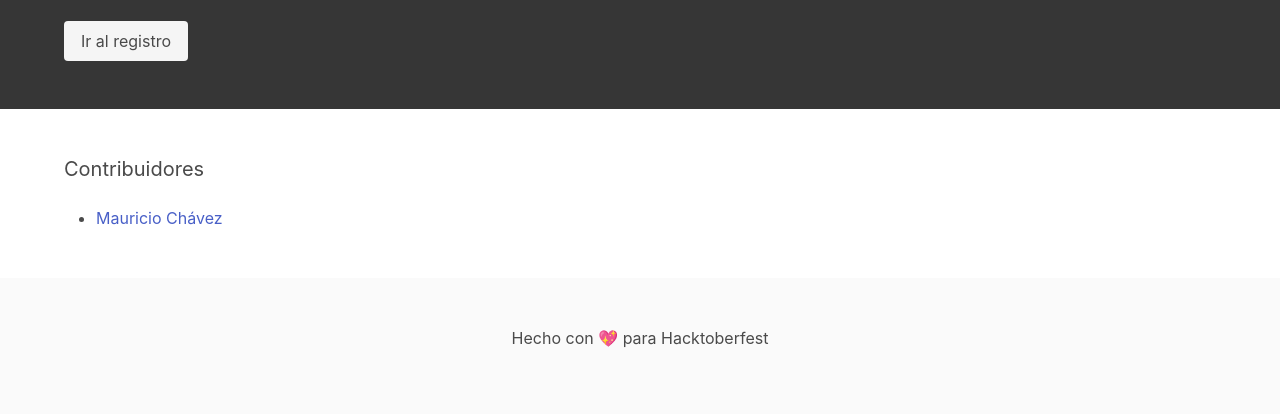
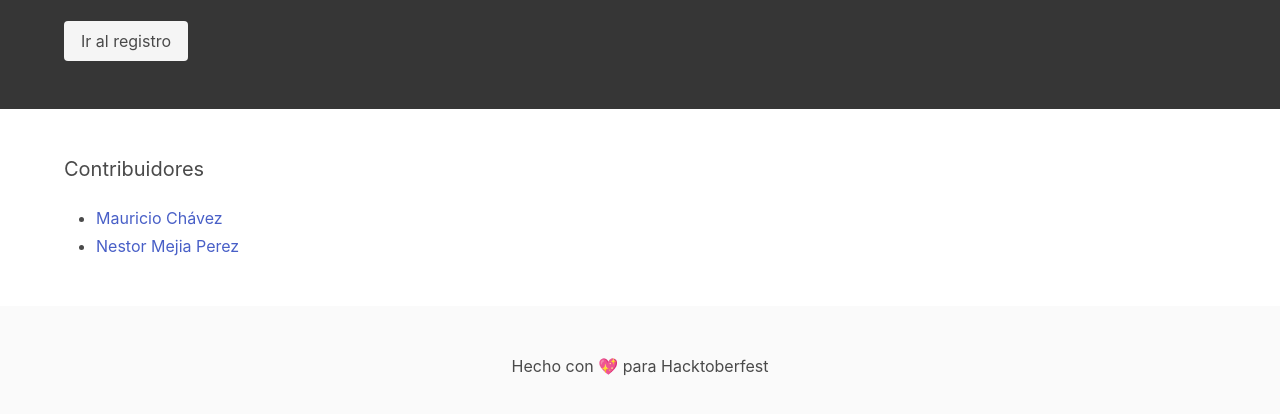
Before and after one commit to mauricio-chavez/hacktoberfest-2020-starter, a plain HTML site: page index.html in a window 1280 px wide. Shown: the part 116-530 px from the top of the page. Drawn offline with nearby package versions, Linux system fonts and the light colour scheme.

Commit message:
agregué mi usuario amigos

```diff
--- a/index.html
+++ b/index.html
@@ -28,6 +28,9 @@
           <li>
             <a href="https://github.com/mauricio-chavez">Mauricio Chávez</a>
           </li>
+          <li>
+            <a href="https://github.com/heavyMachineGun">Nestor Mejia Perez</a>
+          </li>
         </ul>
       </div>
     </div>
```
